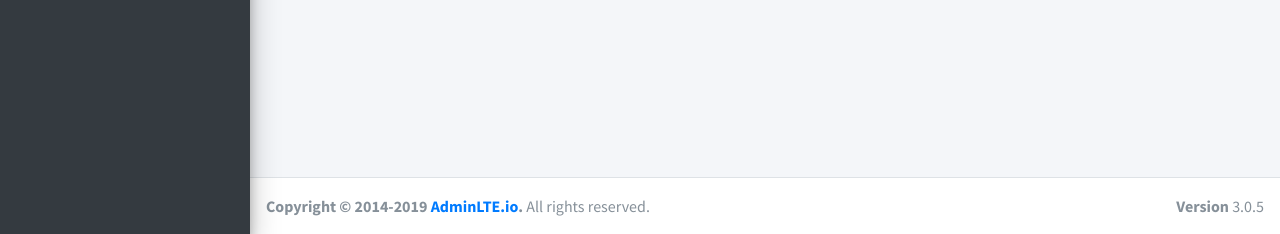
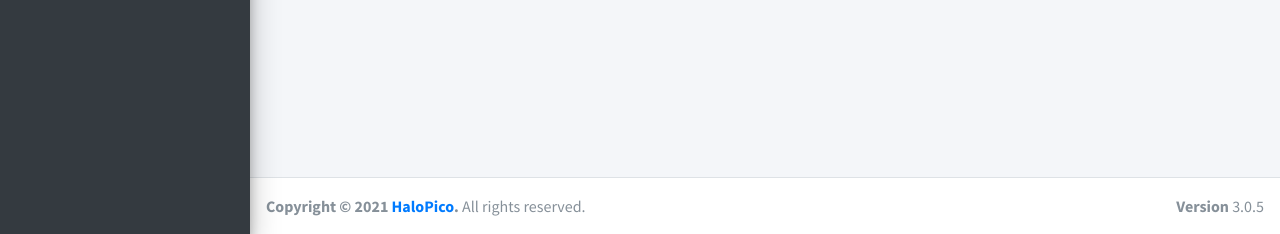
Before and after one commit to ferisetyo1/halopico-web, a CodeIgniter app: page /database/index.php/home/index in a window 1280 px wide. Shown: the part 680-914 px from the top of the page. Run offline with CodeIgniter, Linux system fonts and the light colour scheme; data that the repository does not hold is empty; some libraries are stand-ins or nearby versions.

Commit message:
Update footer.php

```diff
--- a/application/views/footer.php
+++ b/application/views/footer.php
@@ -2,7 +2,7 @@
   <div class="float-right d-none d-sm-block">
     <b>Version</b> 3.0.5
   </div>
-  <strong>Copyright &copy; 2014-2019 <a href="http://adminlte.io">AdminLTE.io</a>.</strong> All rights
+  <strong>Copyright &copy; <?= date("Y"); ?> <a href="<?=base_url()?>">HaloPico</a>.</strong> All rights
   reserved.
 </footer>
 
```
